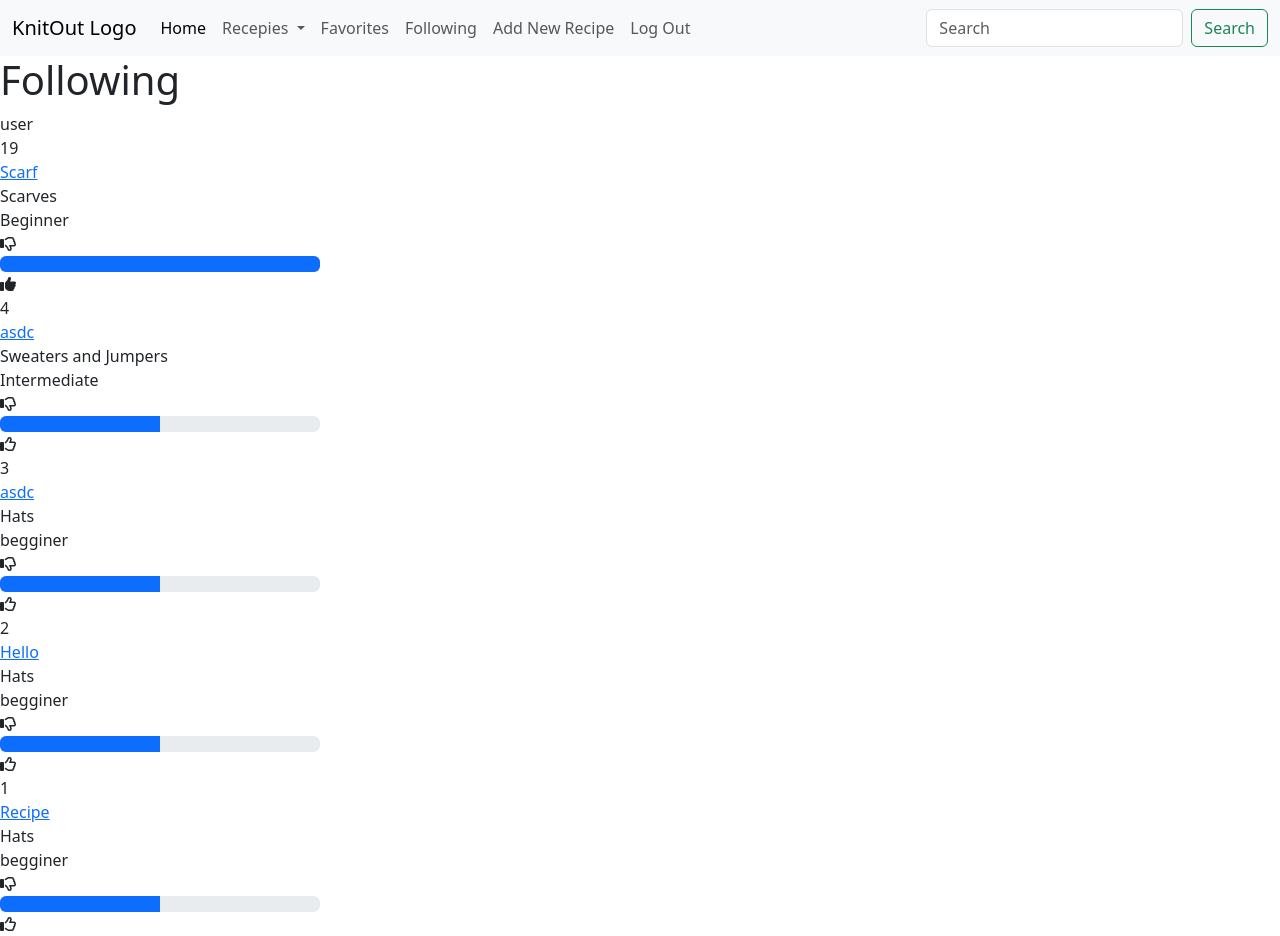
After one commit to koleks92/KnitOut, a Django app: page /following in a window 1280 px wide. The commit adds this page. Run offline with Django 4.2, Linux system fonts and the light colour scheme; a user stored in the database is signed in; data comes from the database, SQL or seed files in the repository; both versions use the stored data as it was after the commit; data that the repository does not hold is empty; some libraries are stand-ins or nearby versions.

Commit message:
Following

```diff
--- a/project/knitout/static/knitout/knitout.js
+++ b/project/knitout/static/knitout/knitout.js
@@ -326,6 +326,19 @@ else if (currentRoute == '/favorites')
         });
     });
 }
+else if( currentRoute == '/following')
+{
+    console.log("here");
+    document.addEventListener('DOMContentLoaded', function()
+    {
+        const recipe_divs = document.querySelectorAll(".recipe_preview");
+        recipe_divs.forEach((recipe) => {
+            const id = recipe.querySelector(".recipe_preview_id").innerHTML;
+
+            get_likes(recipe, id);
+        });
+    });
+}
 
 function get_likes(recipe, id)
 {
--- /dev/null
+++ b/project/knitout/templates/knitout/following.html
@@ -0,0 +1,29 @@
+{% extends "knitout/layout.html" %}
+
+{% block body %}
+<h1>Following</h1>
+<div id="following_div">
+    {% for user, recipes in followed_users_recipes.items %}
+        <div class="following_user_div">{{ user }}</div>
+        {% for recipe in recipes %}
+        <div class="recipe_preview">
+            <div class="recipe_preview_id">{{ recipe.id }}</div>
+            <div class="recipe_preview_name"><a href="{% url 'recipe_view' recipe.id %}">{{ recipe.name }}</a></div>
+            <div class="recipe_preview_category">{{ recipe.get_category_display }}</div>
+            <div class="recipe_preview_difficulty">{{ recipe.get_difficulty_display }}</div>
+            <div class="recipe_preview_bar">
+                <div id="recipe_down"><i class="fa-regular fa-thumbs-down"></i></div>
+                <div id="recipe_bar"><div class="progress w-25" role="progressbar" aria-label="Good/Bad"
+                aria-valuenow="50" aria-valuemin="0" aria-valuemax="100">
+                <div class="progress-bar" style="width: 50%">
+                </div></div>
+                <div id="recipe_up"><i class="fa-regular fa-thumbs-up"></i></div>
+            </div>
+        </div>
+        {% endfor %}
+    {% endfor %}
+    <div id="following_">
+
+    </div>
+</div>
+{% endblock %}
--- a/project/knitout/templates/knitout/layout.html
+++ b/project/knitout/templates/knitout/layout.html
@@ -39,7 +39,7 @@
                                 <a class="nav-link" href="{% url 'favorites_view' %}">Favorites</a>
                             </li>
                             <li class="nav-item">
-                                <a class="nav-link" href="#">Following</a>
+                                <a class="nav-link" href="{% url 'following_view' %}">Following</a>
                             </li>
                             <li class="nav-item">
                                 <a class="nav-link" href="{% url 'add_recipe' %}">Add New Recipe</a>
--- a/project/knitout/urls.py
+++ b/project/knitout/urls.py
@@ -15,5 +15,6 @@ urlpatterns = [
         path("favorites/<int:id>", views.favorites, name="favorites"),
         path("profile/<str:username>", views.profile_view, name="profile_view"),
         path("follow/<str:username>", views.follow, name="follow"),
-        path("favorites", views.favorites_view, name="favorites_view")
+        path("favorites", views.favorites_view, name="favorites_view"),
+        path("following", views.following_view, name="following_view")
 ]
--- a/project/knitout/views.py
+++ b/project/knitout/views.py
@@ -242,6 +242,23 @@ def favorites_view(request):
             "message": "Something went wrong! Please try again."
         })
 
+@login_required
+def following_view(request):
+    followed_users = get_object_or_404(Follow, user = request.user).followed_users.all()
+    if len(followed_users) == 0:
+        followed_users_recipes = False
+    else:
+        followed_users_recipes = {}
+        for user in followed_users:
+            recipes = Recipe.objects.filter(user = user).order_by('-date')
+            followed_users_recipes[user] = recipes
+
+
+
+    return render(request, "knitout/following.html", {
+        "followed_users_recipes": followed_users_recipes
+    })
+
 
 
 '''API likes/dislikes, favorites, follow'''
```
Also changed, not shown: project/db.sqlite3.
